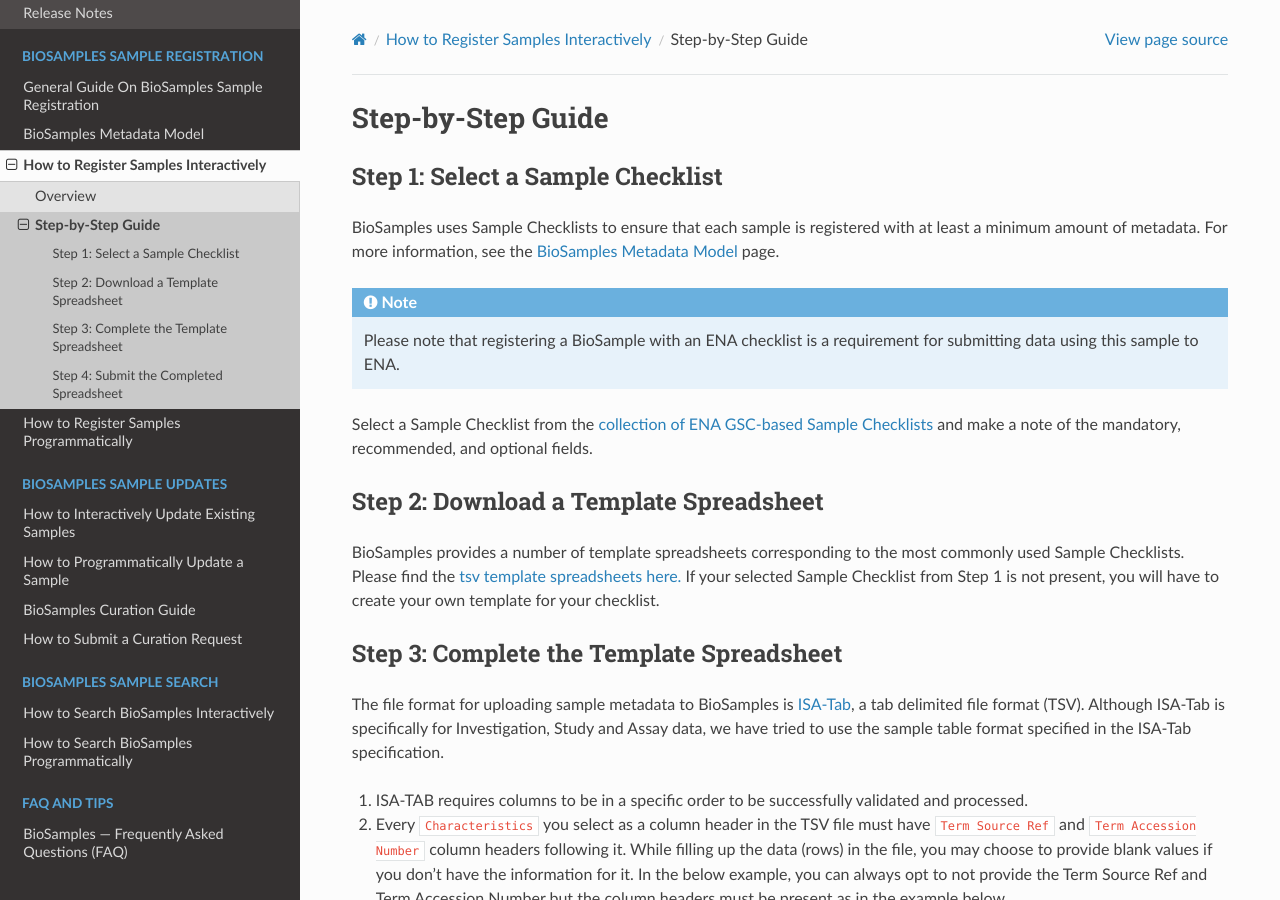
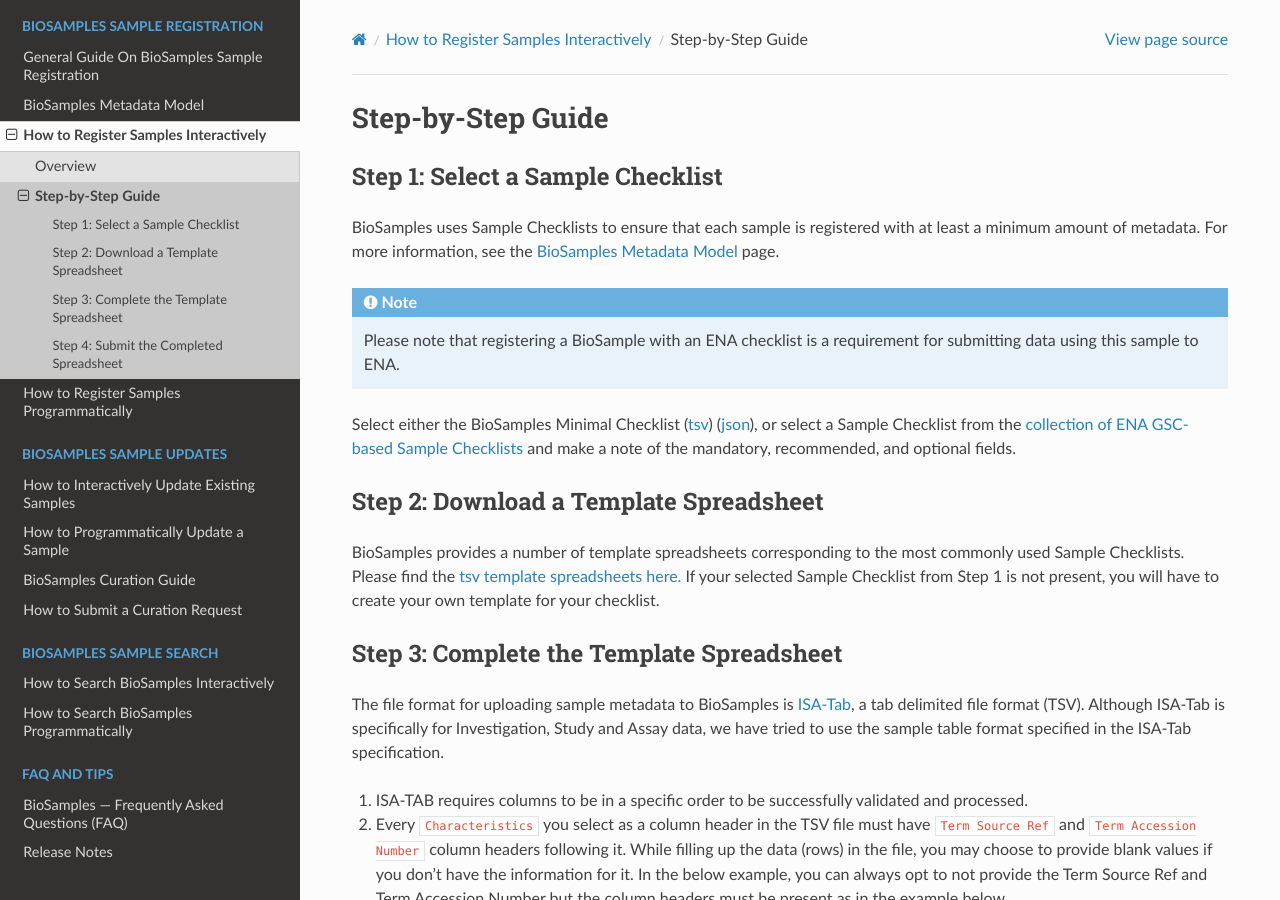
Before and after one commit to EBIBioSamples/read_docs, a Sphinx documentation site: the page built from docs/submit/interactively/step-by-step.rst, in a window 1280 px wide and 900 px high. Built offline with Sphinx 7.4.7 and the Read the Docs theme 3.1.0, drawn with Linux system fonts in a browser that asks for light colours.

Commit message:
edit metadata model and mandatory fields

```diff
--- a/docs/index.rst
+++ b/docs/index.rst
@@ -11,7 +11,6 @@
     :maxdepth: 1
 
     about
-    release-notes
 
 .. toctree::
     :caption: BioSamples Sample Registration
@@ -42,3 +41,4 @@
     :maxdepth: 1
 
     FAQ/FAQ
+    release-notes
--- a/docs/submit/interactively/step-by-step.rst
+++ b/docs/submit/interactively/step-by-step.rst
@@ -7,7 +7,7 @@
 
 .. note:: Please note that registering a BioSample with an ENA checklist is a requirement for submitting data using this sample to ENA.
 
-Select a Sample Checklist from the `collection of ENA GSC-based Sample Checklists <https://www.ebi.ac.uk/ena/browser/checklists>`_ and make a note of the mandatory, recommended, and optional fields.
+Select either the BioSamples Minimal Checklist (`tsv <https://github.com/EBIBioSamples/read_docs/blob/main/docs/submit/templates/BSDC00001.tsv>`_) (`json <https://www.ebi.ac.uk/biosamples/schemas/certification/biosamples-minimal.json>`_), or select a Sample Checklist from the `collection of ENA GSC-based Sample Checklists <https://www.ebi.ac.uk/ena/browser/checklists>`_ and make a note of the mandatory, recommended, and optional fields.
 
 
 Step 2: Download a Template Spreadsheet
```
